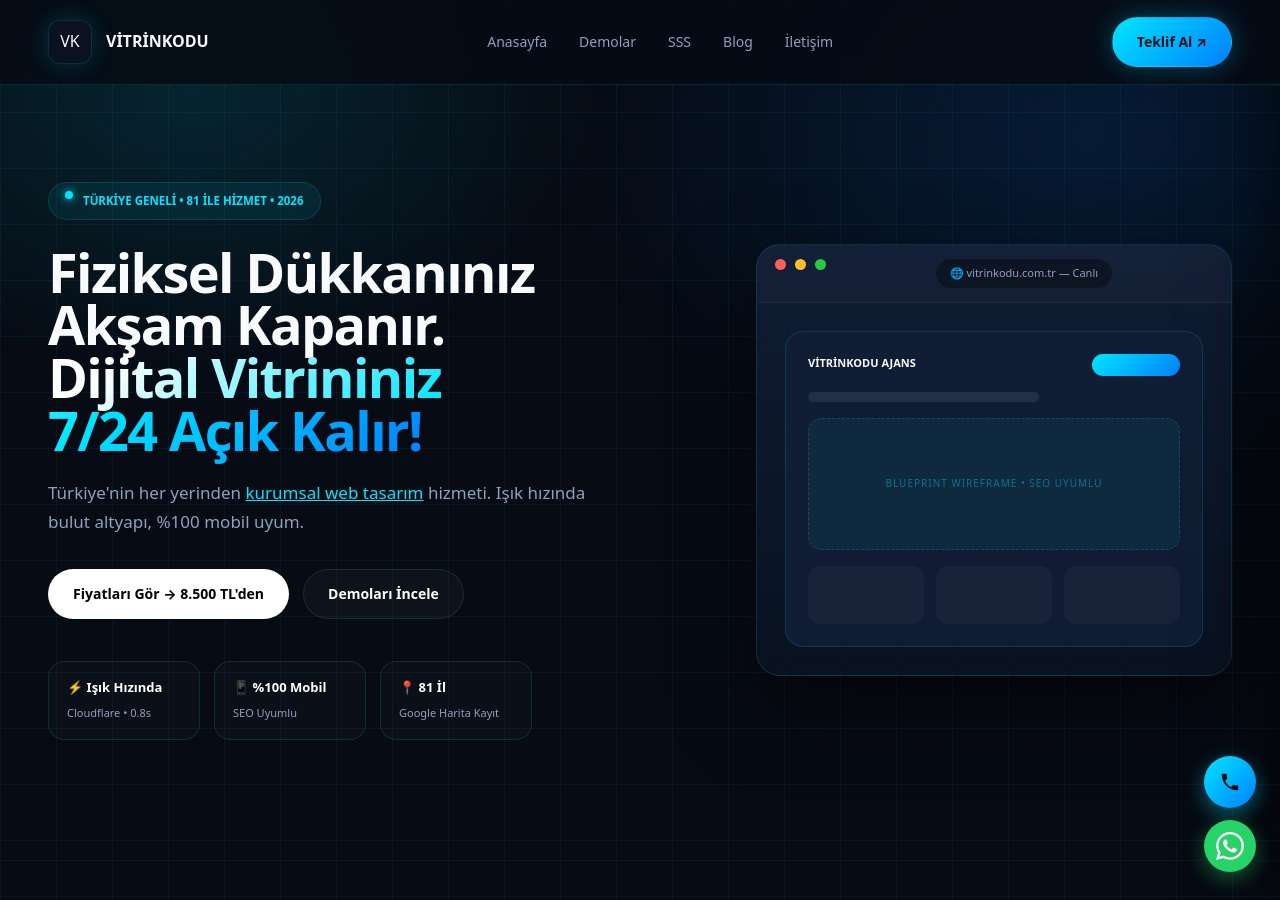
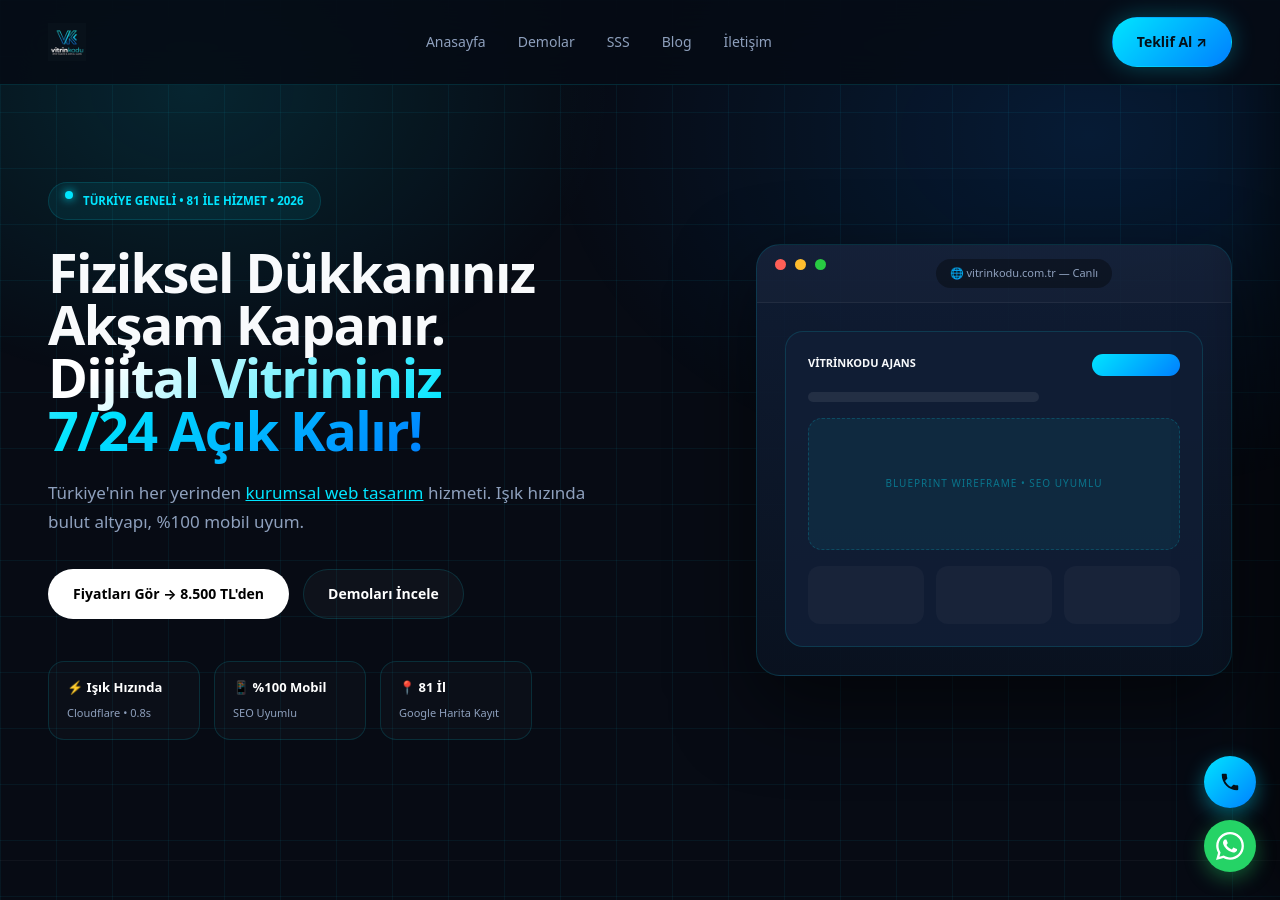
Before and after one commit to 1199mem/vitrinkodu.com.tr, a Jekyll site: the page built from index.html, in a window 1280 px wide and 900 px high. Built offline with Jekyll 4.4.1, drawn with Linux system fonts in a browser that asks for light colours.

Commit message:
header.html

```diff
--- a/_includes/header.html
+++ b/_includes/header.html
@@ -1,6 +1,8 @@
 <header>
 <div class="wrap nav">
-<a class="brand" href="/"><div class="logo">VK</div><div><b>VİTRİNKODU</b></div></a>
+<a href="/" class="brand">
+  <img src="/assets/images/logo.png" alt="VitrinKodu Logo" style="height: 38px; width: auto; display: block;">
+</a>
 <nav class="links" id="desktopNav">
 <a href="/">Anasayfa</a>
 <a href="/demolar/">Demolar</a>
```
